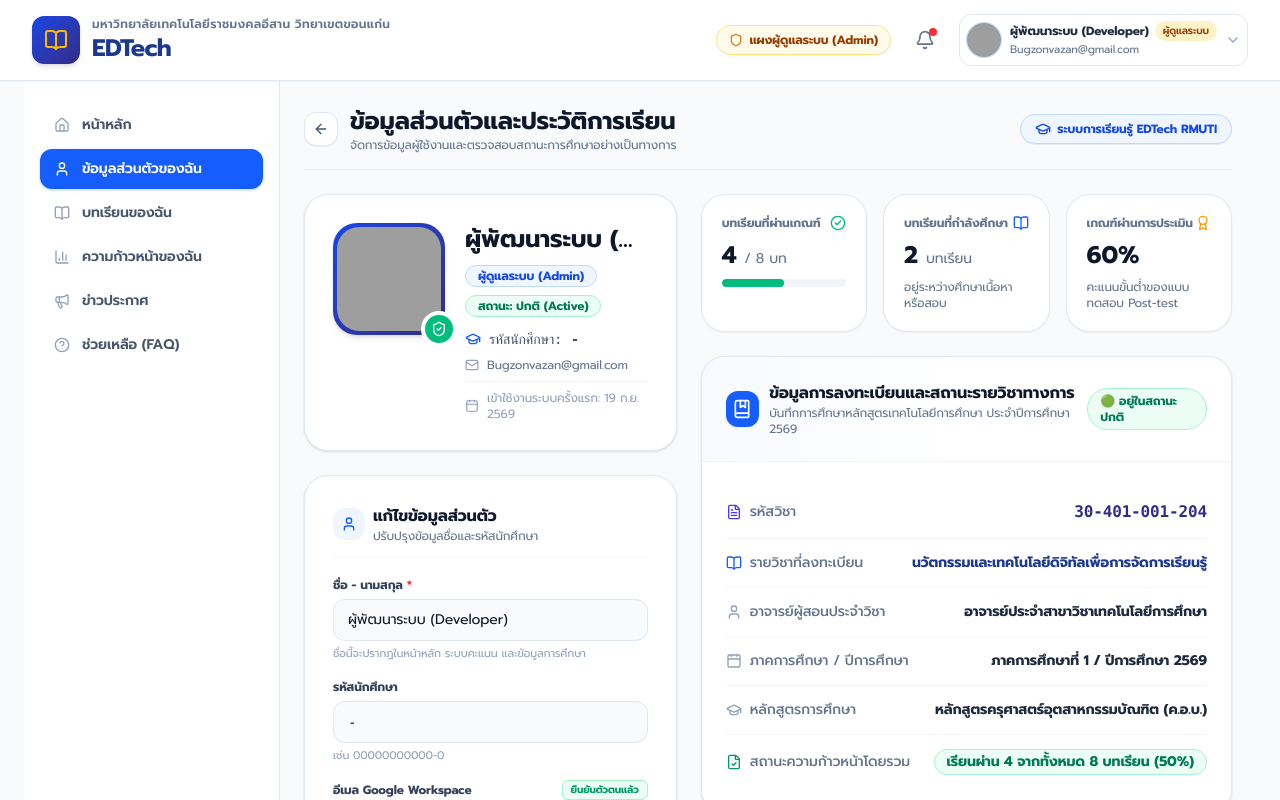
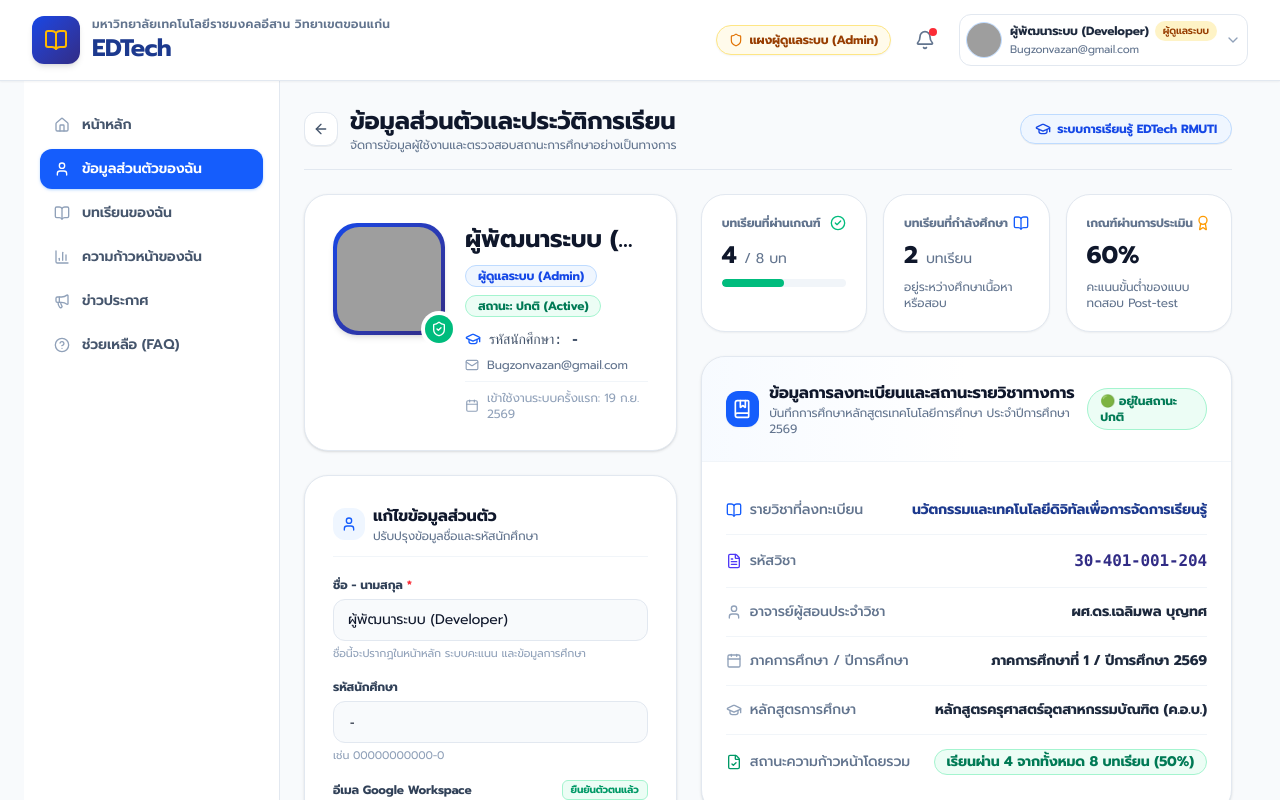
Before and after one commit to APrxp12/edtech-rmuti-lms, a Next.js app: page /profile in a window 1280 px wide. Shown: the top 800 px of the page. Built offline with nearby package versions, Linux system fonts and the light colour scheme; grey boxes are pictures that could not be loaded.

Commit message:
Update profile academic record: reorder fields and set instructor to ผศ.ดร.เฉลิมพล บุญทศ

```diff
--- a/src/app/(student)/profile/page.tsx
+++ b/src/app/(student)/profile/page.tsx
@@ -344,7 +344,18 @@ export default function StudentProfilePage() {
 
             <div className="p-6 divide-y divide-slate-100 text-xs sm:text-sm">
 
-              {/* รหัสวิชา */}
+              {/* 1. รายวิชาที่ลงทะเบียน */}
+              <div className="py-3.5 flex flex-col sm:flex-row sm:items-center justify-between gap-1">
+                <span className="text-slate-500 font-medium flex items-center gap-2">
+                  <BookOpen className="w-4 h-4 text-blue-600 shrink-0" />
+                  รายวิชาที่ลงทะเบียน
+                </span>
+                <span className="font-bold text-blue-900 text-right">
+                  นวัตกรรมและเทคโนโลยีดิจิทัลเพื่อการจัดการเรียนรู้
+                </span>
+              </div>
+
+              {/* 2. รหัสวิชา */}
               <div className="py-3.5 flex flex-col sm:flex-row sm:items-center justify-between gap-1">
                 <span className="text-slate-500 font-medium flex items-center gap-2">
                   <FileText className="w-4 h-4 text-indigo-600 shrink-0" />
@@ -355,29 +366,18 @@ export default function StudentProfilePage() {
                 </span>
               </div>
 
-              {/* รายวิชาที่ลงทะเบียน */}
-              <div className="py-3.5 flex flex-col sm:flex-row sm:items-center justify-between gap-1">
-                <span className="text-slate-500 font-medium flex items-center gap-2">
-                  <BookOpen className="w-4 h-4 text-blue-600 shrink-0" />
-                  รายวิชาที่ลงทะเบียน
-                </span>
-                <span className="font-bold text-blue-900 text-right">
-                  นวัตกรรมและเทคโนโลยีดิจิทัลเพื่อการจัดการเรียนรู้
-                </span>
-              </div>
-
-              {/* อาจารย์ผู้สอน */}
+              {/* 3. อาจารย์ผู้สอนประจำวิชา */}
               <div className="py-3.5 flex flex-col sm:flex-row sm:items-center justify-between gap-1">
                 <span className="text-slate-500 font-medium flex items-center gap-2">
                   <User className="w-4 h-4 text-slate-400 shrink-0" />
                   อาจารย์ผู้สอนประจำวิชา
                 </span>
                 <span className="font-bold text-slate-800 text-right">
-                  อาจารย์ประจำสาขาวิชาเทคโนโลยีการศึกษา
+                  ผศ.ดร.เฉลิมพล บุญทศ
                 </span>
               </div>
 
-              {/* ภาคการศึกษา / ปีการศึกษา */}
+              {/* 4. ภาคการศึกษา / ปีการศึกษา */}
               <div className="py-3.5 flex flex-col sm:flex-row sm:items-center justify-between gap-1">
                 <span className="text-slate-500 font-medium flex items-center gap-2">
                   <Calendar className="w-4 h-4 text-slate-400 shrink-0" />
@@ -388,7 +388,7 @@ export default function StudentProfilePage() {
                 </span>
               </div>
 
-              {/* คณะ / สาขาวิชา */}
+              {/* 5. หลักสูตรการศึกษา */}
               <div className="py-3.5 flex flex-col sm:flex-row sm:items-center justify-between gap-1">
                 <span className="text-slate-500 font-medium flex items-center gap-2">
                   <GraduationCap className="w-4 h-4 text-slate-400 shrink-0" />
@@ -399,7 +399,7 @@ export default function StudentProfilePage() {
                 </span>
               </div>
 
-              {/* สถานะความก้าวหน้าโดยรวม */}
+              {/* 6. สถานะความก้าวหน้าโดยรวม */}
               <div className="py-3.5 flex flex-col sm:flex-row sm:items-center justify-between gap-1">
                 <span className="text-slate-500 font-medium flex items-center gap-2">
                   <FileCheck className="w-4 h-4 text-emerald-600 shrink-0" />
```
